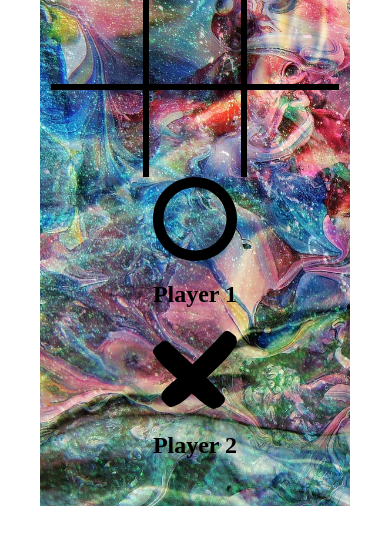
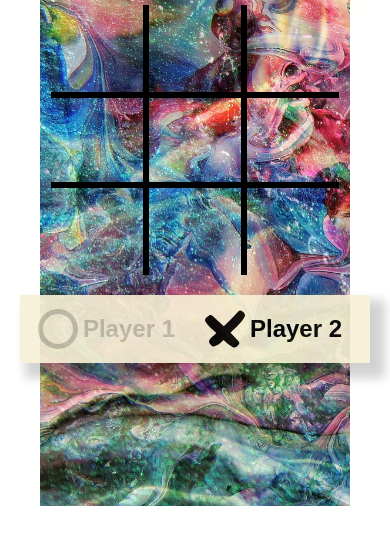
Before and after one commit to Stefolina/Tictactoe, a plain HTML site: page index.html in a window 390 px wide. Shown: the part 298-844 px from the top of the page. Drawn offline with Linux system fonts and the light colour scheme; a web font is replaced by a local one.

Commit message:
not responsive

```diff
--- a/style.css
+++ b/style.css
@@ -15,7 +15,6 @@ body {
 h1 {
     font-family: 'Rock Salt', cursive;
     display: flex;
-    margin-bottom: 40px;
     text-shadow:
     0 0 10px #FFFFFF,
     0 0 20px #FFFFFF,
@@ -24,6 +23,39 @@ h1 {
     0 0 70px rgb(253,170,92),
     0 0 80px rgb(253,170,92),
     0 0 100px rgb(253,170,92)
+}
+
+.playerSection {
+    display: flex;
+    justify-content: center;
+    margin-top: 20px;
+    width: 350px;
+    background-color: rgb(247, 240, 213);
+    box-shadow: 10px 10px 10px 5px rgba(0, 0, 0, 0.2);
+    opacity: 0.9;
+}
+
+.playerSection img {
+    display: flex;
+    width: 40px;
+    height: 40px;
+    margin-left: 10px;
+    margin-right: 5px;
+}
+
+.playerSection div {
+    display: flex;
+    margin-right: 20px;
+    align-items: center;
+}
+
+h2 {
+    display: flex;
+    font-family: 'Yusei Magic', sans-serif;
+}
+
+.player-inactive {
+    opacity: 0.2;
 }
 
 tr {
@@ -74,6 +106,58 @@ tr td:last-child {
     display: none;
 }
 
+.horizontal-line {
+    position: absolute;
+    background-color: teal;
+    height: 10px;
+    width: 400px;
+    transform: scaleX(0.0);
+    transform: scaleY(0.0);
+    transition: transform 225ms ease-in-out;
+}
+
+.make-vertical {
+    transform: rotate(90deg) scaleX(0.0);
+}
+
+.gameover {
+    position: absolute;
+    left: 200px;
+    top: 80px;
+    z-index: 1;
+    animation: zoomIn 1s ease-in-out;
+}
+
+@keyframes zoomIn {
+    from{
+        transform: scale(0);
+        opacity: 0;
+    }
+
+    to{
+        transform: scale(1);
+        opacity: 1;
+    }
+}
+
+.restart-btn {
+    position: absolute;
+    background-color: rgb(255,249,153);
+    z-index: 1;
+    height: 80px;
+    width: 200px;
+    font-size: 30;
+    font-family: 'Balsamiq Sans', cursive;
+    cursor: pointer;
+    top: 150;
+    left: 500;
+}
+
+.restart-btn:hover {
+    background-color: rgb(225,125,151);
+}
+
+
 @media (max-width: 500px) {
 
     td {
```
